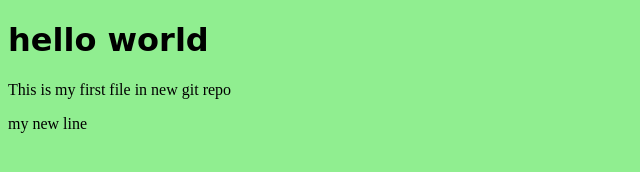
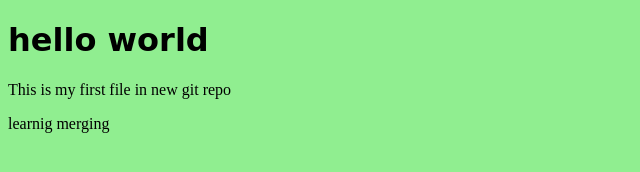
Before and after one commit to dnyongesa244-pro/wbpage, a plain HTML site: page index.html in a window 1280 px wide. Shown: the full height of the page, 0-640 px from the left. Drawn offline with Linux system fonts and the light colour scheme.

Commit message:
updated index.html wiht emergency-fix

```diff
--- a/index.html
+++ b/index.html
@@ -10,6 +10,6 @@
 <body>
     <h1>hello world</h1>
     <p>This is my first file in new git repo</p>
-    <p>my new line</p>
+    <p>learnig merging</p>
 </body>
 </html>
```
